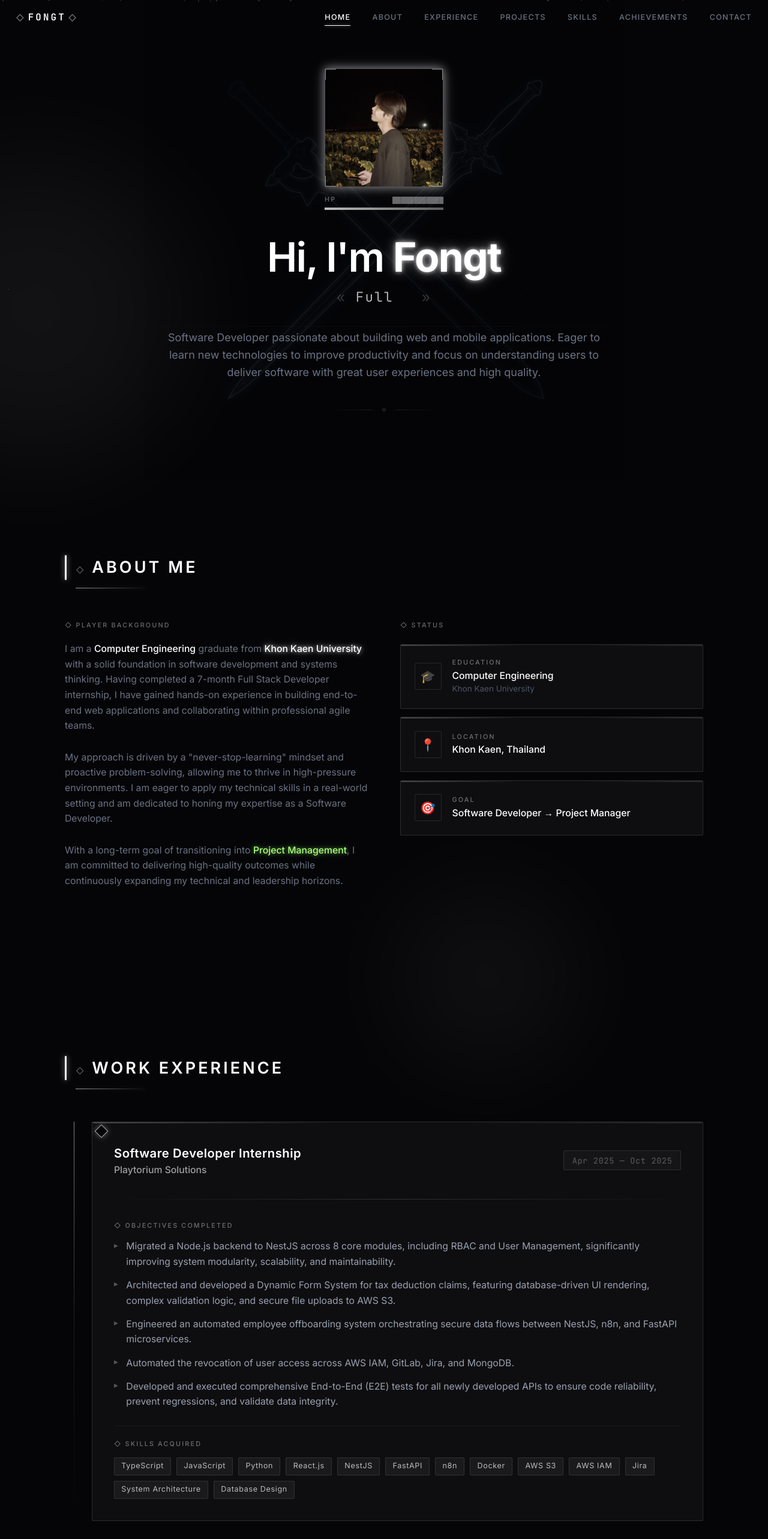
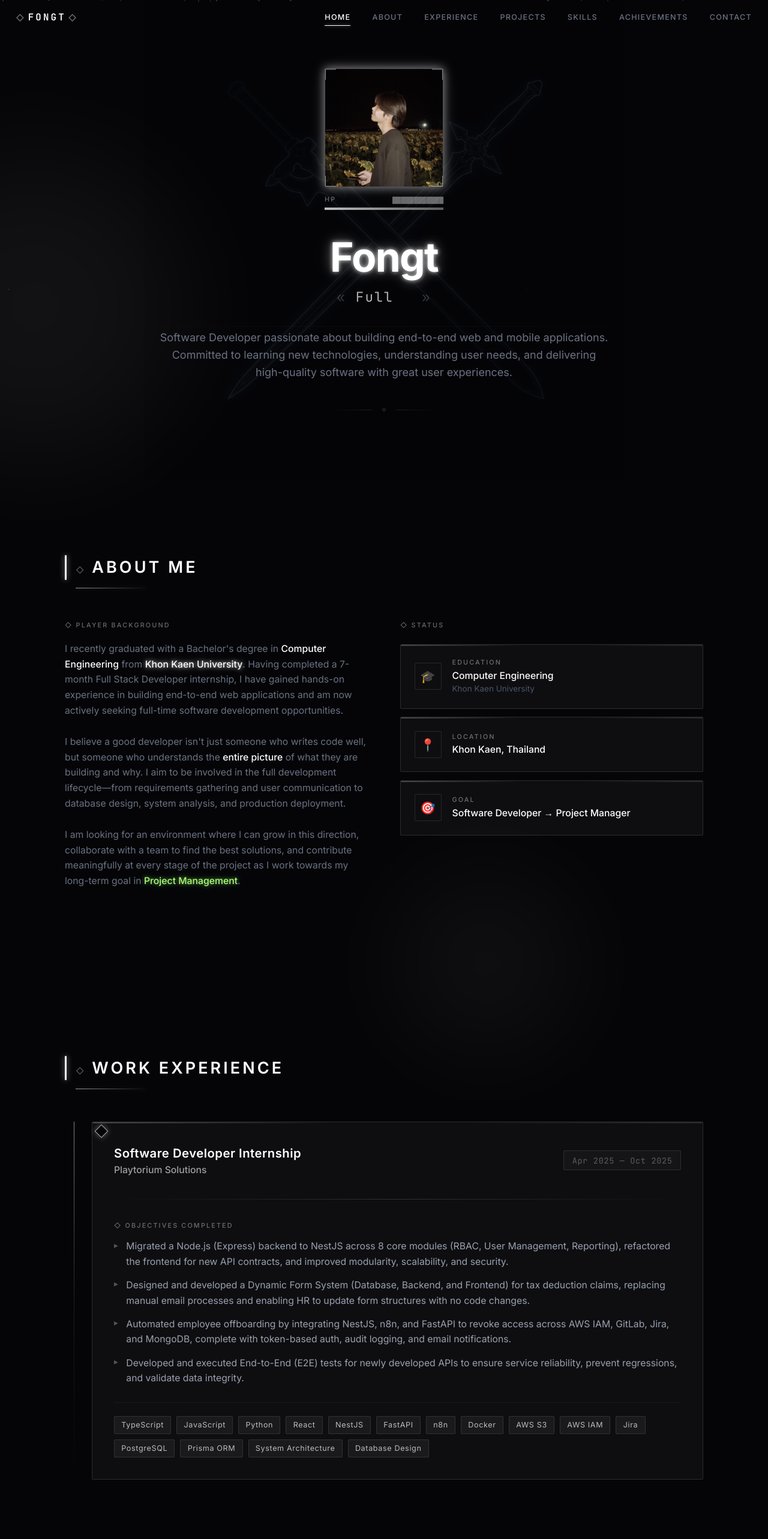
Before and after one commit to TarathepButka/portfolio, a Next.js app: page / in a window 1280 px wide. Shown: the top 2566 px of the page at 60% size. Built offline with nearby package versions, Linux system fonts and the light colour scheme.

Commit message:
feat: update graduation status, internship experience, and add ScrollToTop component

```diff
--- a/app/components/sections/ExperienceSection.tsx
+++ b/app/components/sections/ExperienceSection.tsx
@@ -53,7 +53,6 @@ export function ExperienceSection({ data }: ExperienceSectionProps) {
               {/* Skills Acquired */}
               {exp.skills && exp.skills.length > 0 && (
                 <div className="mt-6 pt-5 border-t border-white/5">
-                  <div className="theme-status-label mb-3">◇ SKILLS ACQUIRED</div>
                   <div className="flex flex-wrap gap-2">
                     {exp.skills.map((skill, k) => (
                       <span
--- a/app/components/sections/ProjectsSection.tsx
+++ b/app/components/sections/ProjectsSection.tsx
@@ -52,7 +52,6 @@ function ProjectCard({ project }: { project: Project }) {
         </p>
 
         {/* Tech Tags — Equipment Stats */}
-        <div className="theme-status-label mb-2">TECH STACK</div>
         <div className="flex flex-wrap gap-2 mb-4">
           {project.tech.map((t) => (
             <span
--- /dev/null
+++ b/app/components/ui/ScrollToTop.tsx
@@ -0,0 +1,50 @@
+"use client";
+
+import { useEffect, useState } from "react";
+
+export function ScrollToTop() {
+  const [isVisible, setIsVisible] = useState(false);
+
+  useEffect(() => {
+    const toggleVisibility = () => {
+      if (window.scrollY > 300) {
+        setIsVisible(true);
+      } else {
+        setIsVisible(false);
+      }
+    };
+
+    window.addEventListener("scroll", toggleVisibility);
+    return () => window.removeEventListener("scroll", toggleVisibility);
+  }, []);
+
+  const scrollToTop = () => {
+    window.scrollTo({
+      top: 0,
+      behavior: "smooth",
+    });
+  };
+
+  return (
+    <button
+      onClick={scrollToTop}
+      className={`fixed bottom-8 right-8 z-50 flex h-10 w-10 items-center justify-center cursor-pointer border border-white/10 bg-black/40 backdrop-blur-md text-white/70 transition-all duration-300 hover:border-[var(--neon-cyan)] hover:text-[var(--neon-cyan)] hover:shadow-[0_0_15px_rgba(0,240,255,0.3)] hover:scale-105 active:scale-95 ${isVisible ? "opacity-100 translate-y-0" : "opacity-0 translate-y-4 pointer-events-none"
+        }`}
+      style={{ borderRadius: "2px" }}
+      aria-label="Scroll to top"
+    >
+      <svg
+        width="16"
+        height="16"
+        viewBox="0 0 24 24"
+        fill="none"
+        stroke="currentColor"
+        strokeWidth="2"
+        strokeLinecap="round"
+        strokeLinejoin="round"
+      >
+        <polyline points="18 15 12 9 6 15" />
+      </svg>
+    </button>
+  );
+}
--- a/app/components/ui/index.ts
+++ b/app/components/ui/index.ts
@@ -14,3 +14,4 @@ export {
   CloseIcon,
   IconByName,
 } from "./icons";
+export { ScrollToTop } from "./ScrollToTop";
--- a/app/data/portfolio.ts
+++ b/app/data/portfolio.ts
@@ -20,11 +20,11 @@ export const portfolioData: PortfolioData = {
 
   /* ─── Hero ─── */
   hero: {
-    name: "Hi, I'm",
+    name: "",
     highlightName: "Fongt",
     typedRoles: ["Software Developer", "Full Stack Developer"],
     tagline:
-      "Software Developer passionate about building web and mobile applications. Eager to learn new technologies to improve productivity and focus on understanding users to deliver software with great user experiences and high quality.",
+      "Software Developer passionate about building end-to-end web and mobile applications. Committed to learning new technologies, understanding user needs, and delivering high-quality software with great user experiences.",
     avatarSrc: "/images/profile.jpg",
     avatarAlt: "Tarathep Butka - Software Developer",
   },
@@ -32,9 +32,9 @@ export const portfolioData: PortfolioData = {
   /* ─── About ─── */
   about: {
     paragraphs: [
-      'I am a <highlight>Computer Engineering</highlight> graduate from <neon>Khon Kaen University</neon> with a solid foundation in software development and systems thinking. Having completed a 7-month Full Stack Developer internship, I have gained hands-on experience in building end-to-end web applications and collaborating within professional agile teams.',
-      'My approach is driven by a "never-stop-learning" mindset and proactive problem-solving, allowing me to thrive in high-pressure environments. I am eager to apply my technical skills in a real-world setting and am dedicated to honing my expertise as a Software Developer.',
-      'With a long-term goal of transitioning into <green>Project Management</green>, I am committed to delivering high-quality outcomes while continuously expanding my technical and leadership horizons.',
+      'I recently graduated with a Bachelor\'s degree in <highlight>Computer Engineering</highlight> from <neon>Khon Kaen University</neon>. Having completed a 7-month Full Stack Developer internship, I have gained hands-on experience in building end-to-end web applications and am now actively seeking full-time software development opportunities.',
+      'I believe a good developer isn\'t just someone who writes code well, but someone who understands the <highlight>entire picture</highlight> of what they are building and why. I aim to be involved in the full development lifecycle—from requirements gathering and user communication to database design, system analysis, and production deployment.',
+      'I am looking for an environment where I can grow in this direction, collaborate with a team to find the best solutions, and contribute meaningfully at every stage of the project as I work towards my long-term goal in <green>Project Management</green>.',
     ],
     infoCards: [
       {
@@ -55,17 +55,16 @@ export const portfolioData: PortfolioData = {
       company: "Playtorium Solutions",
       duration: "Apr 2025 — Oct 2025",
       bullets: [
-        "Migrated a Node.js backend to NestJS across 8 core modules, including RBAC and User Management, significantly improving system modularity, scalability, and maintainability.",
-        "Architected and developed a Dynamic Form System for tax deduction claims, featuring database-driven UI rendering, complex validation logic, and secure file uploads to AWS S3.",
-        "Engineered an automated employee offboarding system orchestrating secure data flows between NestJS, n8n, and FastAPI microservices.",
-        "Automated the revocation of user access across AWS IAM, GitLab, Jira, and MongoDB.",
-        "Developed and executed comprehensive End-to-End (E2E) tests for all newly developed APIs to ensure code reliability, prevent regressions, and validate data integrity.",
+        "Migrated a Node.js (Express) backend to NestJS across 8 core modules (RBAC, User Management, Reporting), refactored the frontend for new API contracts, and improved modularity, scalability, and security.",
+        "Designed and developed a Dynamic Form System (Database, Backend, and Frontend) for tax deduction claims, replacing manual email processes and enabling HR to update form structures with no code changes.",
+        "Automated employee offboarding by integrating NestJS, n8n, and FastAPI to revoke access across AWS IAM, GitLab, Jira, and MongoDB, complete with token-based auth, audit logging, and email notifications.",
+        "Developed and executed End-to-End (E2E) tests for newly developed APIs to ensure service reliability, prevent regressions, and validate data integrity.",
       ],
       skills: [
         "TypeScript",
         "JavaScript",
         "Python",
-        "React.js",
+        "React",
         "NestJS",
         "FastAPI",
         "n8n",
@@ -73,6 +72,8 @@ export const portfolioData: PortfolioData = {
         "AWS S3",
         "AWS IAM",
         "Jira",
+        "PostgreSQL",
+        "Prisma ORM",
         "System Architecture",
         "Database Design",
       ],
--- a/app/page.tsx
+++ b/app/page.tsx
@@ -11,6 +11,7 @@ import {
   ContactSection,
   Footer,
 } from "@/app/components/sections";
+import { ScrollToTop } from "@/app/components/ui";
 
 /**
  * Portfolio page — thin orchestrator.
@@ -38,6 +39,7 @@ export default function PortfolioPage() {
       <AchievementsSection data={achievements} />
       <ContactSection data={contact} />
       <Footer name={footer.name} tagline={footer.tagline} />
+      <ScrollToTop />
     </>
   );
 }
```
